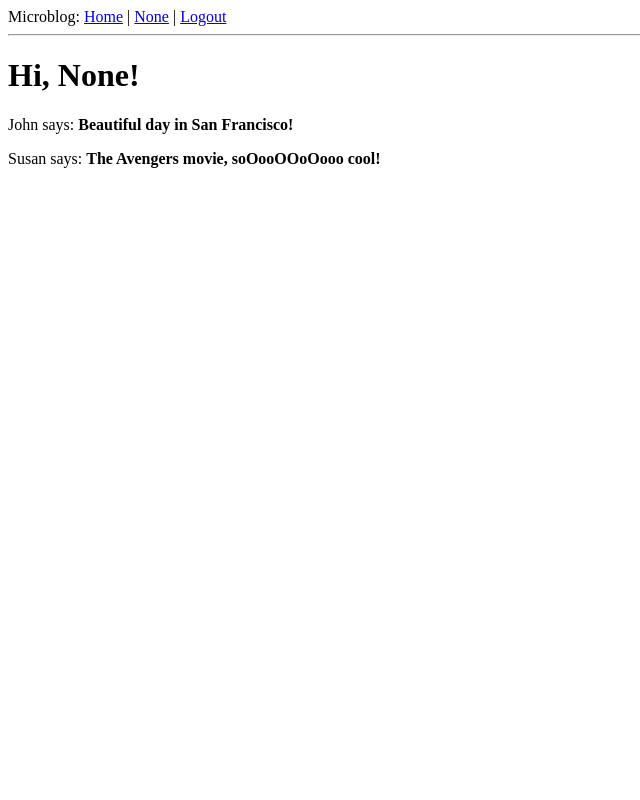
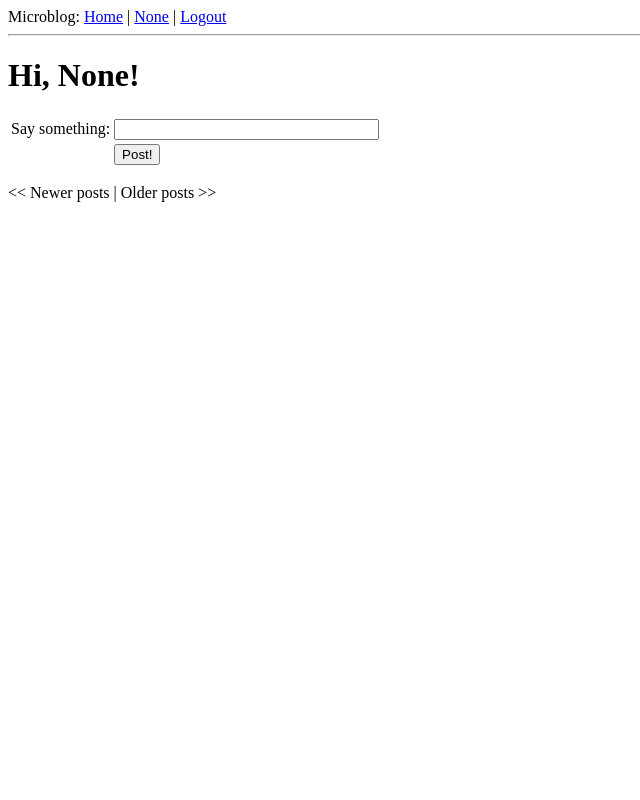
Before and after one commit to ericso/microblog-flask, a Flask app: page / in a window 1280 px wide. Shown: the whole page, without its empty margins (0-640 px from the left). Run offline with Flask 2, Linux system fonts and the light colour scheme; a user stored in the database is signed in; data comes from the database, SQL or seed files in the repository; data that the repository does not hold is empty; parts of the project's set-up code (start-up, migrations or seed data) failed here and were passed over.

Commit message:
Pagination, User Profile view, sorting

```diff
--- a/app/forms.py
+++ b/app/forms.py
@@ -6,6 +6,7 @@
 class LoginForm(Form):
   openid = StringField('openid', validators=[DataRequired()])
   remember_me = BooleanField('remember_me', default=False)
+
 
 class EditForm(Form):
   nickname = StringField('nickname', validators=[DataRequired()])
@@ -29,3 +30,7 @@
       return False
 
     return True
+
+
+class PostForm(Form):
+  post = StringField('post', validators=[DataRequired()])
--- a/app/models.py
+++ b/app/models.py
@@ -90,6 +90,15 @@
       Post.timestamp.desc()
     )
 
+  def sorted_posts(self):
+    """Returns a query object sorted by timestamp
+    """
+    return Post.query.filter(
+      Post.user_id == self.id
+    ).order_by(
+      Post.timestamp.desc()
+    )
+
   @staticmethod
   def make_unique_nickname(nickname):
     if User.query.filter_by(nickname=nickname).first() is None:
--- a/app/templates/index.html
+++ b/app/templates/index.html
@@ -1,13 +1,49 @@
-{% extends 'base.html' %}
+<!-- extend base layout -->
+{% extends "base.html" %}
 
 {% block content %}
+  <h1>Hi, {{ g.user.nickname }}!</h1>
 
-  <h1>Hi, {{ user.nickname }}!</h1>
+  <form action="" method="post" name="post">
+    {{ form.hidden_tag() }}
+    <table>
 
-  {% for post in posts %}
-    <div>
-      <p>{{ post.author.nickname }} says: <b>{{ post.body }}</b></p>
-    </div>
+      <tr>
+        <td>Say something:</td>
+        <td>{{ form.post(size=30, maxlength=140) }}</td>
+        <td>
+          {% for error in form.post.errors %}
+          <span style="color: red;">[{{ error }}]</span><br>
+          {% endfor %}
+        </td>
+      </tr>
+
+      <tr>
+        <td></td>
+        <td><input type="submit" value="Post!"></td>
+        <td></td>
+      </tr>
+
+    </table>
+  </form>
+
+  <!-- posts is a Paginate object -->
+  {% for post in posts.items %}
+  <p>
+    {% include 'post.html' %}
+  </p>
   {% endfor %}
 
-{% endblock content %}
+  {% if posts.has_prev %}
+    <a href="{{ url_for('index', page=posts.prev_num) }}">&lt;&lt; Newer posts</a>
+  {% else %}
+    &lt;&lt; Newer posts
+  {% endif %} |
+
+  {% if posts.has_next %}
+    <a href="{{ url_for('index', page=posts.next_num) }}">Older posts &gt;&gt;</a>
+  {% else %}
+    Older posts &gt;&gt;
+  {% endif %}
+
+{% endblock %}
--- a/app/views.py
+++ b/app/views.py
@@ -16,14 +16,15 @@
   login_required,
 )
 
+from config import POSTS_PER_PAGE
 from app import (
   app,
   db,
   lm,
   oid,
 )
-from app.forms import LoginForm, EditForm
-from app.models import User
+from app.forms import LoginForm, EditForm, PostForm
+from app.models import User, Post
 
 
 @app.before_request
@@ -67,25 +68,33 @@
   return User.query.get(int(id))
 
 
-@app.route('/')
-@app.route('/index')
+@app.route('/', methods=['GET', 'POST'])
+@app.route('/index', methods=['GET', 'POST'])
+@app.route('/index/<int:page>', methods=['GET', 'POST'])
 @login_required
-def index():
-  user = g.user
-  posts = [ # Fake array of posts
-    {
-      'author': {'nickname': 'John'},
-      'body': 'Beautiful day in San Francisco!'
-    },{
-      'author': {'nickname': 'Susan'},
-      'body': 'The Avengers movie, soOooOOoOooo cool!'
-    }
-  ]
+def index(page=1):
+  form = PostForm()
+  if form.validate_on_submit():
+    post = Post(
+      body=form.post.data,
+      timestamp=datetime.utcnow(),
+      author=g.user
+    )
+    db.session.add(post)
+    db.session.commit()
+    flash("Your post is now live!")
+    return redirect(url_for('index'))
+
+  posts = g.user.followed_posts().paginate(
+    page,
+    POSTS_PER_PAGE,
+    False
+  )
 
   return render_template(
     'index.html',
     title='Home',
-    user=user,
+    form=form,
     posts=posts
   )
 
@@ -115,18 +124,21 @@
   logout_user()
   return redirect(url_for('index'))
 
+
 @app.route('/user/<nickname>')
+@app.route('/user/<nickname>/<int:page>')
 @login_required
-def user(nickname):
+def user(nickname, page=1):
   user = User.query.filter_by(nickname=nickname).first()
   if not user:
     flash("User %s not found." % nickname)
     return redirect(url_for('index'))
 
-  posts = [
-    {'author': user, 'body': 'Test post #1'},
-    {'author': user, 'body': 'Test post #2'}
-  ]
+  posts = user.sorted_posts().paginate(
+    page,
+    POSTS_PER_PAGE,
+    False
+  )
 
   return render_template(
     'user.html',
--- a/config.py
+++ b/config.py
@@ -24,3 +24,6 @@
 
 # Administrator list
 ADMINS = ['you@example.com']
+
+# Pagination
+POSTS_PER_PAGE = 3
```
Also changed, not shown: app/templates/user.html (+13 -1 lines).
